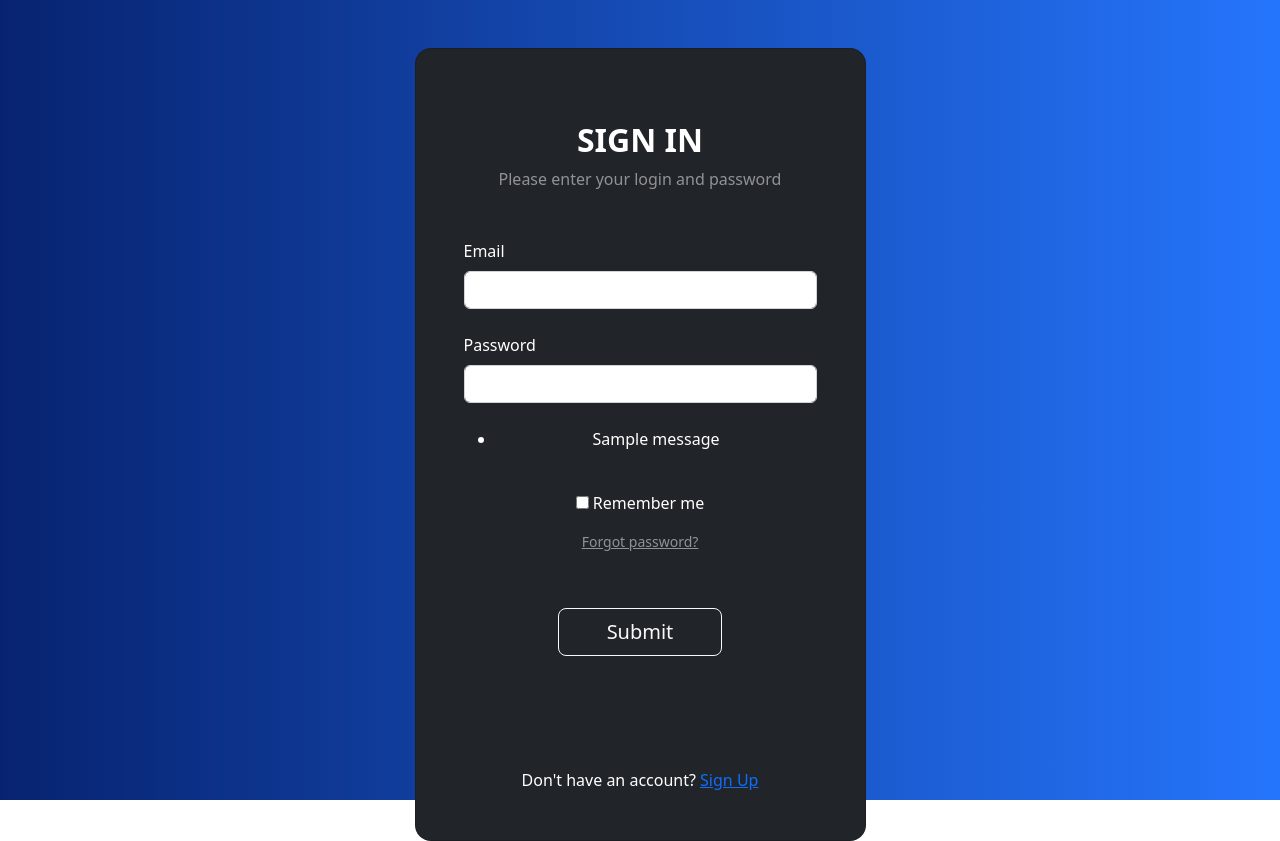
After one commit to puibtx/131-Team10, a Flask app: template teamProject/app/templates/profile.html in a window 1280 px wide. The commit adds this page. Run offline with Flask 2, Linux system fonts and the light colour scheme; the template is opened without the code that fills it, so the values that code supplies are empty, except form fields; tables that the repository leaves empty hold one stand-in row (values such as "Sample post"); one stand-in notice (Sample message) is shown; form fields are guessed from the names that the template uses.

Commit message:
added profile and messages buttons in nav bar

```diff
--- a/teamProject/app/auth.py
+++ b/teamProject/app/auth.py
@@ -61,3 +61,7 @@ def signup():
             flash('User already exists', category='error')
 
     return render_template("signup.html", form=form)
+
+@auth.route("/profile", methods=['GET', 'POST'])
+def profile():
+	render_template("profile.html")
--- a/teamProject/app/templates/index.html
+++ b/teamProject/app/templates/index.html
@@ -33,7 +33,9 @@
             >Home <span class="sr-only">(current)</span></a
           >
 
+          <a class="nav-item nav-link" href='{{url_for('auth.profile')}}'>profile</a>
           <a class="nav-item nav-link" href='#'>post</a>
+          <a class="nav-item nav-link" href='#'>messages</a>
           <a class="nav-item nav-link" href={{url_for('auth.logout')}}>sign out</a>
           <a class="nav-item nav-link disabled" href='#'>delete</a>
 
--- /dev/null
+++ b/teamProject/app/templates/profile.html
@@ -0,0 +1,61 @@
+{% extends 'base.html' %}
+{% block title %} Profile {% endblock %}
+{% block content %} {{ form.hidden_tag() }}
+
+<form method="POST" action="/">
+    <h2 class="fw-bold mb-2 text-uppercase">Sign in</h2>
+    <p class="text-white-50 mb-5">
+      Please enter your login and password
+    </p>
+
+
+    <div class="form-outline form-white mb-4">
+
+        {{ form.email.label(class =
+        "form-label", style = "float: left") }}
+        {{ form.email(class = "form-control", size = 32)}}
+    </div>
+
+    <div class="form-outline form-white mb-4">
+
+        {{ form.password.label(class =
+        "form-label", style = "float: left") }}
+        {{ form.password(class = "form-control", size = 32)}}
+    </div>
+
+    <p class="text-white-50">
+      {% with messages = get_flashed_messages() %}
+      {% if messages %}
+      <ul class=flashes>
+      {% for message in messages %}
+        <li>{{ message }}</li>
+        {% endfor %}
+
+      </ul>
+        {% endif %}
+        {% endwith %}</p>
+
+    <br/>
+    <p>{{ form.remember_me() }}
+        {{form.remember_me.label}}
+    </p>
+
+
+
+    <p class="small mb-5 pb-lg-2">
+      <a class="text-white-50" href="#!">Forgot password?</a>
+    </p>
+
+    <p>{{ form.submit(class="btn btn-outline-light btn-lg px-5") }}</p>
+
+
+  </form>
+</div>
+
+<div>
+  <p class="mb-0">
+    Don't have an account?
+    <a class="button" href="/signup">Sign Up</a>
+  </p>
+</div>
+{% endblock %}
```
